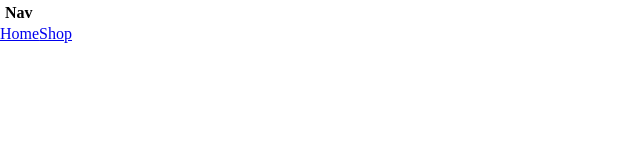
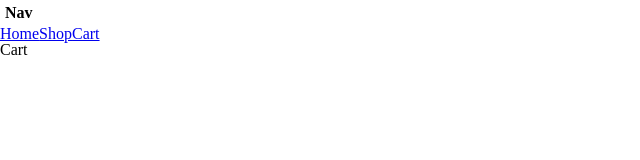
Before and after one commit to Azzryel/ship-shopping-cart-react, a React (Create React App) app: page /cart in a window 1280 px wide. Shown: the top 160 px of the page, without its empty margins (0-640 px from the left). Built offline with nearby package versions, Linux system fonts and the light colour scheme.

Commit message:
add Cart and route to it

```diff
--- /dev/null
+++ b/src/components/Cart.js
@@ -0,0 +1,14 @@
+import React, { useState } from "react";
+
+const Cart = () => {
+
+
+
+    return (
+        <div>
+            Cart
+        </div>
+    )
+}
+
+export default Cart;
--- a/src/components/Item.js
+++ b/src/components/Item.js
@@ -2,7 +2,7 @@ import React, { useState, useEffect } from "react";
 import items from "./items";
 
 const Item = ({match}) => {
-    console.log(match)
+
     const itemGot = items.find( item => item.id == parseInt(match.params.id));
     const [ item, setItem ] = useState(itemGot);
 
--- a/src/components/Nav.js
+++ b/src/components/Nav.js
@@ -12,6 +12,9 @@ const Nav = () => {
             <Link to="/shop">
                 <span>Shop</span>
             </Link>
+            <Link to="/cart">
+                <span>Cart</span>
+            </Link>
         </nav>
     )
 };
--- a/src/components/Routes.js
+++ b/src/components/Routes.js
@@ -5,6 +5,7 @@ import Nav from "./Nav";
 import App from "../App";
 import Shop from "./Shop";
 import Item from "./Item";
+import Cart from "./Cart";
 
 const Routes = () => {
     return (
@@ -15,6 +16,7 @@ const Routes = () => {
                 <Route exact path="/" component={App} />
                 <Route exact path="/shop" component={Shop} />
                 <Route  path="/shop/:id" component={Item} />
+                <Route exact path="/cart" component={Cart} />
                 </Switch>
             </div>
         </Router>
```
